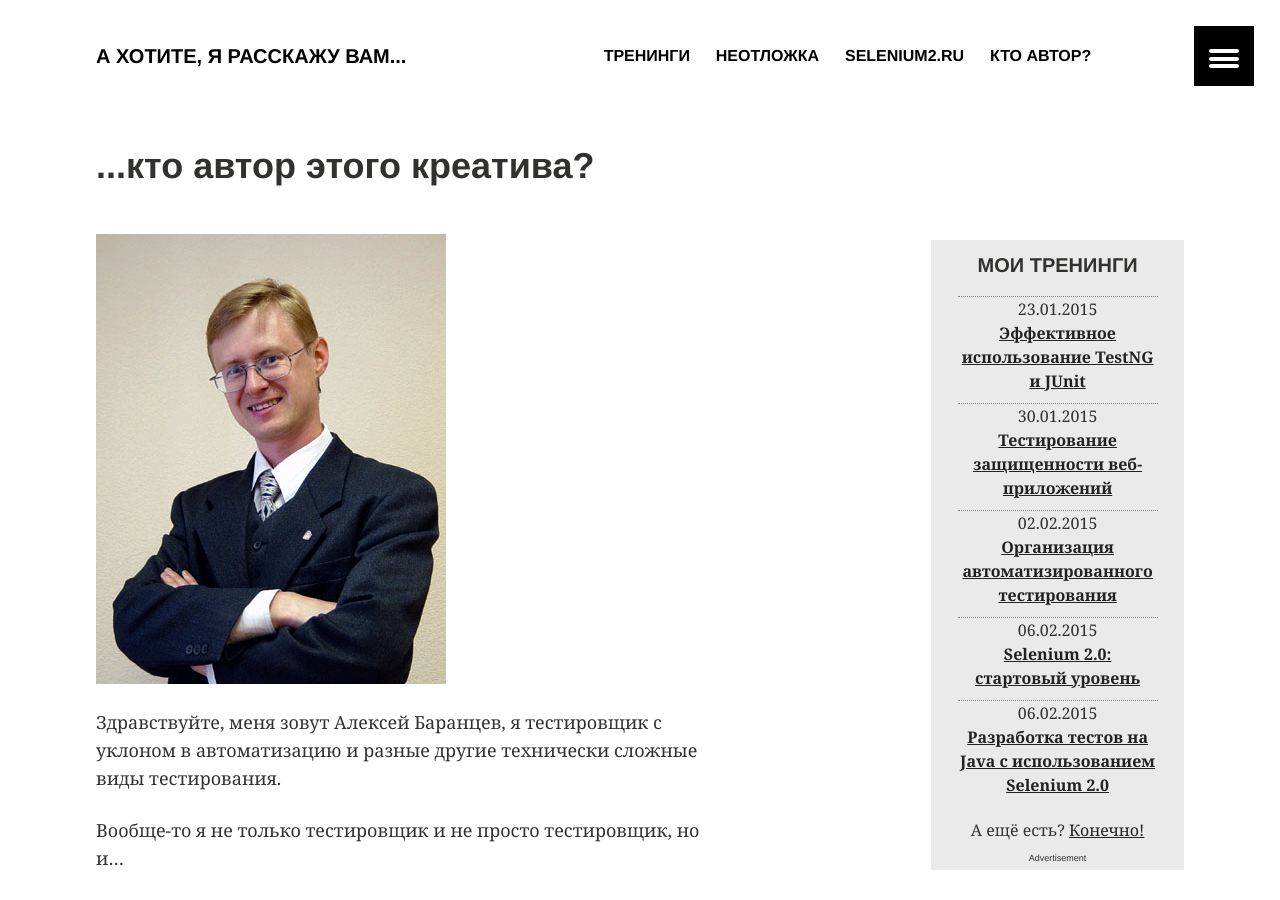
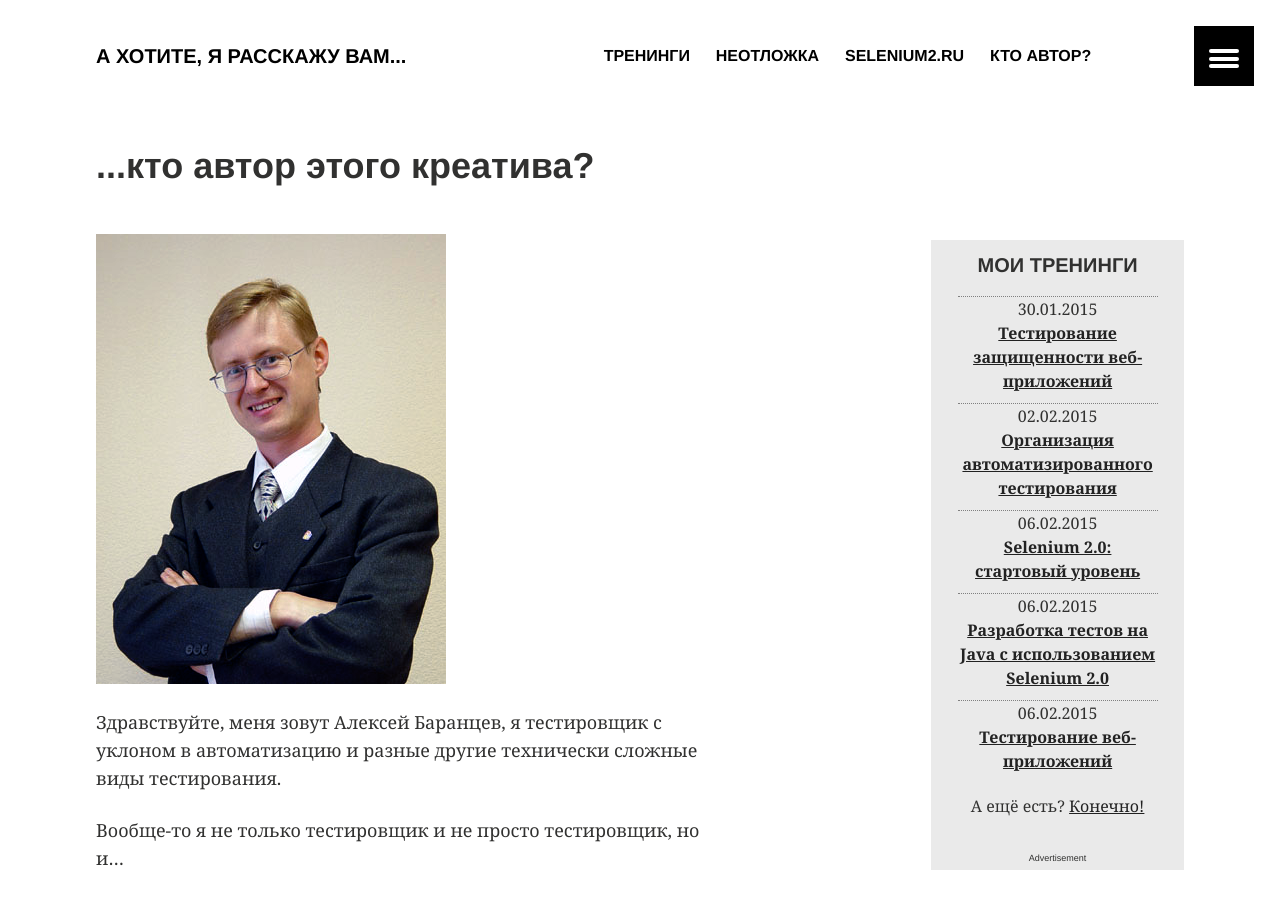
Before and after one commit to baranceva/barancev.github.io, a Jekyll site: the page built from about/index.md, in a window 1280 px wide and 900 px high. Built offline with Jekyll 4.4.1, drawn with Linux system fonts in a browser that asks for light colours.

Commit message:
Update advertising.html

```diff
--- a/_includes/advertising.html
+++ b/_includes/advertising.html
@@ -16,10 +16,6 @@ font-weight: 700; font-size: 1.25em; text-transform: uppercase;
 <div class="myheader">Мои тренинги</div>
 <ul>
 <li>
-<span>23.01.2015</span><br>
-<a href="http://software-testing.ru/trainings/schedule?&amp;task=3&amp;cid=222">Эффективное использование TestNG и JUnit</a>
-</li>
-<li>
 <span>30.01.2015</span><br>
 <a href="http://software-testing.ru/trainings/schedule?&amp;task=3&amp;cid=126">Тестирование защищенности веб-приложений</a>
 </li>
@@ -35,6 +31,10 @@ font-weight: 700; font-size: 1.25em; text-transform: uppercase;
 <span>06.02.2015</span><br>
 <a href="http://software-testing.ru/trainings/schedule?&amp;task=3&amp;cid=186">Разработка тестов на Java с использованием Selenium 2.0</a>
 </li>
+<li>
+<span>06.02.2015</span><br>
+<a href="http://software-testing.ru/trainings/schedule?&task=3&cid=189">Тестирование веб-приложений</a>
+</li>
 </ul>
 А ещё есть? <a href="http://software-testing.ru/trainings/schedule">Конечно!</a>
 </ins>
```
